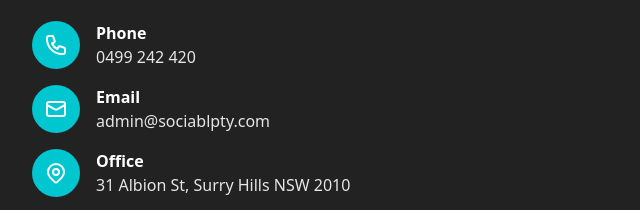
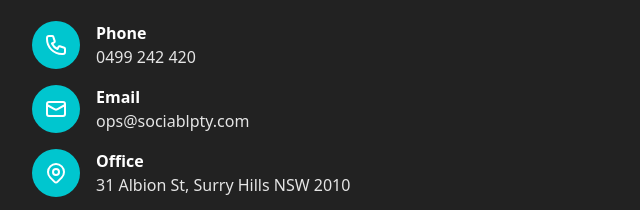
Before and after one commit to Sociabl/sociabl-site, a website: page index.html in a window 1280 px wide. Shown: the part 1923-2133 px from the top of the page, 0-640 px from the left. Drawn offline with nearby package versions, Linux system fonts and the light colour scheme.

Commit message:
Update index.html

```diff
--- a/index.html
+++ b/index.html
@@ -221,7 +221,7 @@
               <div>
                 <div class="font-semibold">Email</div>
                 <div class="text-light-grey">
-                  <a href="mailto:admin@sociablpty.com" class="hover:text-bright-aqua focus:underline">admin@sociablpty.com</a>
+                  <a href="mailto:ops@sociablpty.com" class="hover:text-bright-aqua focus:underline">ops@sociablpty.com</a>
                 </div>
               </div>
             </div>
```
